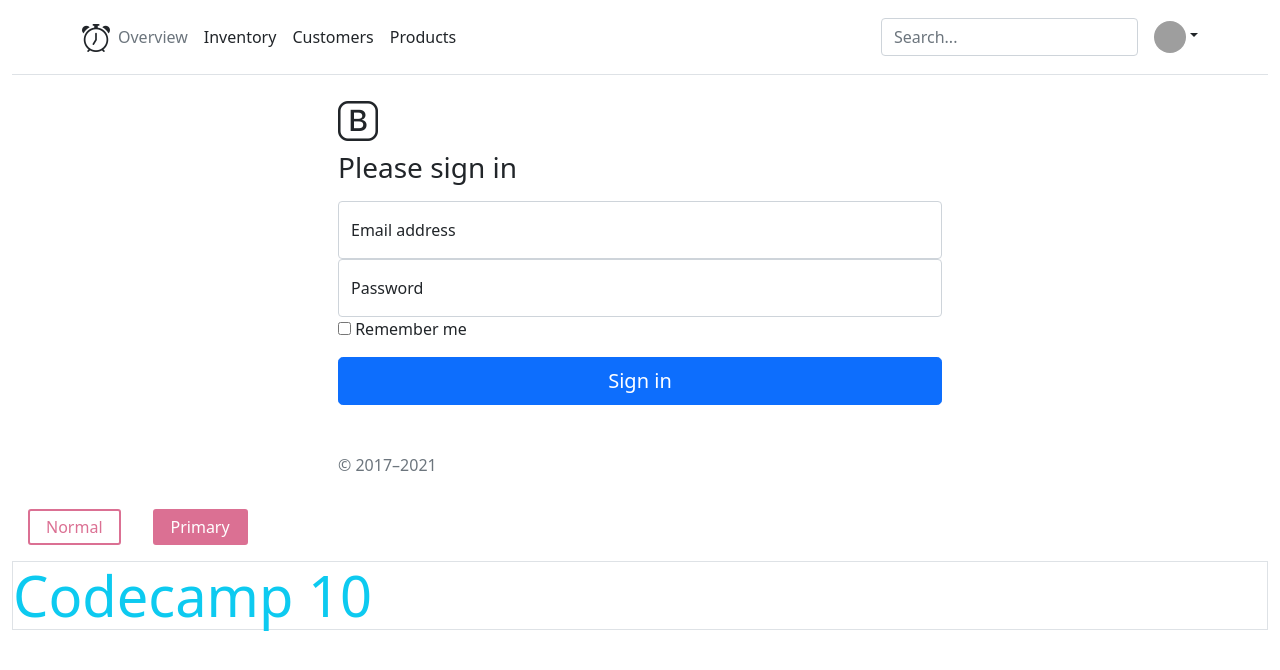
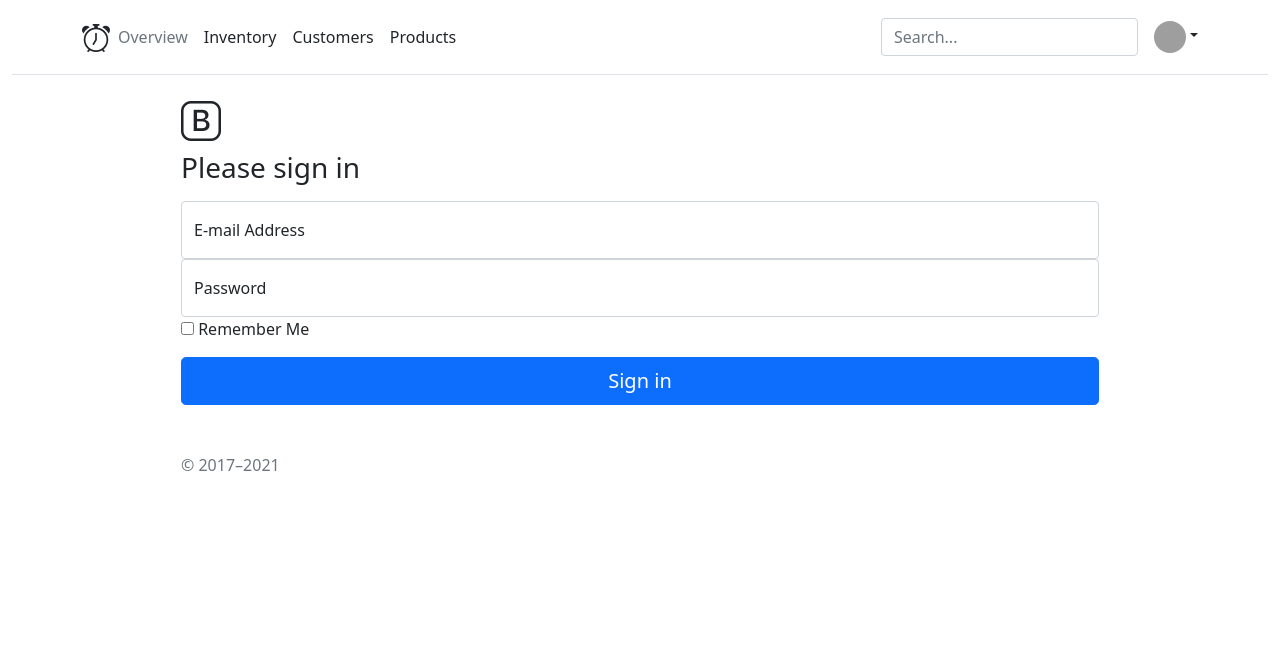
Before and after one commit to tratchapong/react-lab, a React (Create React App) app: page / in a window 1280 px wide. Shown: the top 670 px of the page. Built offline with nearby package versions, Linux system fonts and the light colour scheme; grey boxes are pictures that could not be loaded; the HTML template or start-up script is replaced by a standard one.

Commit message:
mix Bootstrap with Styled Component & fix {} in Login

```diff
--- a/src/App.js
+++ b/src/App.js
@@ -1,45 +1,13 @@
 import './App.css';
 import Login from './Login';
 import MySytle from './MySytle';
+import Navbar from './Navbar';
 
 function App() {
   return (
     <div className="container-fluid">
-      <header className="p-3 mb-3 border-bottom">
-        <div className="container">
-          <div className="d-flex flex-wrap align-items-center justify-content-center justify-content-lg-start">
-            <a href="/" className="d-flex align-items-center mb-2 mb-lg-0 text-dark text-decoration-none">
-            <i className="bi bi-alarm fs-3"></i>
-            </a>
-
-            <ul className="nav col-12 col-lg-auto me-lg-auto mb-2 justify-content-center mb-md-0">
-              <li><a href="#" className="nav-link px-2 link-secondary">Overview</a></li>
-              <li><a href="#" className="nav-link px-2 link-dark">Inventory</a></li>
-              <li><a href="#" className="nav-link px-2 link-dark">Customers</a></li>
-              <li><a href="#" className="nav-link px-2 link-dark">Products</a></li>
-            </ul>
-
-            <form className="col-12 col-lg-auto mb-3 mb-lg-0 me-lg-3">
-              <input type="search" className="form-control" placeholder="Search..." aria-label="Search" />
-            </form>
-
-            <div className="dropdown text-end">
-              <a href="#" className="d-block link-dark text-decoration-none dropdown-toggle" id="dropdownUser1" data-bs-toggle="dropdown" aria-expanded="false">
-                <img src="https://github.com/mdo.png" alt="mdo" width="32" height="32" className="rounded-circle" />
-              </a>
-              <ul className="dropdown-menu text-small" aria-labelledby="dropdownUser1">
-                <li><a className="dropdown-item" href="#">New project...</a></li>
-                <li><a className="dropdown-item" href="#">Settings</a></li>
-                <li><a className="dropdown-item" href="#">Profile</a></li>
-                <li><hr className="dropdown-divider" /></li>
-                <li><a className="dropdown-item" href="#">Sign out</a></li>
-              </ul>
-            </div>
-          </div>
-        </div>
-      </header>
+      <Navbar />
       <Login />
-      <MySytle />
     </div>
   );
 }
--- a/src/Login.jsx
+++ b/src/Login.jsx
@@ -1,30 +1,45 @@
-import React from 'react';
+import React, {useState} from "react";
+import {
+  EmailInput,
+  LabelEmail,
+  PwInput,
+  LabelPw,
+  FormFloat,
+  DivCheckBox,
+  CheckBox,
+  SubmitButton,
+  TextMuted
+} from "./allStyle";
 
 function Login() {
+  const [email, setEmail] = useState('');
+  const [password, setPassword] = useState('');
+
   return (
-  <div className='container w-50'>
+    <div className="container w-75">
       <form>
-      <i className="bi bi-bootstrap fs-1"></i>
-    <h1 className="h3 mb-3 fw-normal">Please sign in</h1>
+        <i className="bi bi-bootstrap fs-1"></i>
+        <h1 className="h3 mb-3 fw-normal">Please sign in</h1>
 
-    <div className="form-floating">
-      <input type="email" className="form-control" id="floatingInput" placeholder="name@example.com" />
-      <label for="floatingInput">Email address</label>
+        <FormFloat>
+          <EmailInput onChange={e=>setEmail(e.target.value)} value={email} />
+          <LabelEmail>E-mail Address</LabelEmail>
+        </FormFloat>
+        <FormFloat>
+          <PwInput onChange={e=> setPassword(e.target.value)} value={password}/>
+          <LabelPw>Password</LabelPw>
+        </FormFloat>
+
+        <DivCheckBox>
+          <label>
+            <CheckBox value='remember-me' /> Remember Me
+          </label>
+        </DivCheckBox>
+        <SubmitButton>Sign in</SubmitButton>
+        <TextMuted>© 2017–2021</TextMuted>
+      </form>
     </div>
-    <div className="form-floating">
-      <input type="password" className="form-control" id="floatingPassword" placeholder="Password" />
-      <label for="floatingPassword">Password</label>
-    </div>
-
-    <div className="checkbox mb-3">
-      <label>
-        <input type="checkbox" value="remember-me" /> Remember me
-      </label>
-    </div>
-    <button className="w-100 btn btn-lg btn-primary" type="submit">Sign in</button>
-    <p className="mt-5 mb-3 text-muted">© 2017–2021</p>
-  </form>
-  </div>);
+  );
 }
 
 export default Login;
--- a/src/MySytle.jsx
+++ b/src/MySytle.jsx
@@ -23,6 +23,11 @@ function MySytle() {
 		color: #968c8c,
 	`;
 
+  const OKButton = styled.button.attrs(props=>({
+    className: `btn btn-outline btn-${props.color}`
+  }))``
+
+
 	const Button = styled.button`
   /* Adapt the colors based on primary prop */
   background: ${props => props.primary ? "palevioletred" : "white"};
@@ -37,7 +42,7 @@ function MySytle() {
   return (
   <div>
 		<Button>Normal</Button>
-		<Button primary>Primary</Button>
+		<OKButton color='danger' >OK</OKButton>
 		<Heading>Codecamp 10</Heading>
   </div>);
 }
--- /dev/null
+++ b/src/Navbar.jsx
@@ -0,0 +1,38 @@
+function Navbar() {
+  return (
+    <header className="p-3 mb-3 border-bottom">
+    <div className="container">
+      <div className="d-flex flex-wrap align-items-center justify-content-center justify-content-lg-start">
+        <a href="/" className="d-flex align-items-center mb-2 mb-lg-0 text-dark text-decoration-none">
+        <i className="bi bi-alarm fs-3"></i>
+        </a>
+
+        <ul className="nav col-12 col-lg-auto me-lg-auto mb-2 justify-content-center mb-md-0">
+          <li><a href="#" className="nav-link px-2 link-secondary">Overview</a></li>
+          <li><a href="#" className="nav-link px-2 link-dark">Inventory</a></li>
+          <li><a href="#" className="nav-link px-2 link-dark">Customers</a></li>
+          <li><a href="#" className="nav-link px-2 link-dark">Products</a></li>
+        </ul>
+
+        <form className="col-12 col-lg-auto mb-3 mb-lg-0 me-lg-3">
+          <input type="search" className="form-control" placeholder="Search..." aria-label="Search" />
+        </form>
+
+        <div className="dropdown text-end">
+          <a href="#" className="d-block link-dark text-decoration-none dropdown-toggle" id="dropdownUser1" data-bs-toggle="dropdown" aria-expanded="false">
+            <img src="https://github.com/mdo.png" alt="mdo" width="32" height="32" className="rounded-circle" />
+          </a>
+          <ul className="dropdown-menu text-small" aria-labelledby="dropdownUser1">
+            <li><a className="dropdown-item" href="#">New project...</a></li>
+            <li><a className="dropdown-item" href="#">Settings</a></li>
+            <li><a className="dropdown-item" href="#">Profile</a></li>
+            <li><hr className="dropdown-divider" /></li>
+            <li><a className="dropdown-item" href="#">Sign out</a></li>
+          </ul>
+        </div>
+      </div>
+    </div>
+  </header>);
+}
+
+export default Navbar;
--- /dev/null
+++ b/src/allStyle.jsx
@@ -0,0 +1,52 @@
+import styled from "styled-components";
+
+export const FormFloat = styled.div.attrs( props => ({
+    className: 'form-floating'
+}))``
+
+// export const Input = styled.input.attrs( props => ({
+//     className : 'form-control',
+//     id: props.id,
+//     type: props.type,
+//     placeHolder: 'Please enter e-mail'
+// }))``
+
+export const EmailInput = styled.input.attrs( props => ({
+    className : 'form-control text-primary',
+    id: 'inputEmail',
+    type: 'email',
+    placeholder: "input email"
+}))``
+
+export const LabelEmail = styled.label.attrs( props => ({
+    htmlFor: 'inputEmail'
+}))``
+
+export const PwInput = styled.input.attrs( props => ({
+    className : 'form-control text-danger',
+    id: 'InputPw',
+    type: 'password',
+    placeholder: 'input password'
+}))``
+
+export const LabelPw = styled.label.attrs( props => ({
+    htmlFor: 'InputPw'
+}))``
+
+export const DivCheckBox = styled.div.attrs( props => ({
+    className: 'checkbox mb-3',
+}))``
+
+export const CheckBox = styled.input.attrs( props => ({
+    type: 'checkbox',
+    value: props.value
+}))``
+
+export const SubmitButton = styled.button.attrs( props => ({
+    className: 'w-100 btn btn-lg btn-primary',
+    type: 'submit'
+}))``
+
+export const TextMuted = styled.p.attrs( props => ({
+    className: 'mt-5 mb-3 text-muted'
+}))``
```
Also changed, not shown: src/Login-old.jsx (added, +50 -0 lines).
